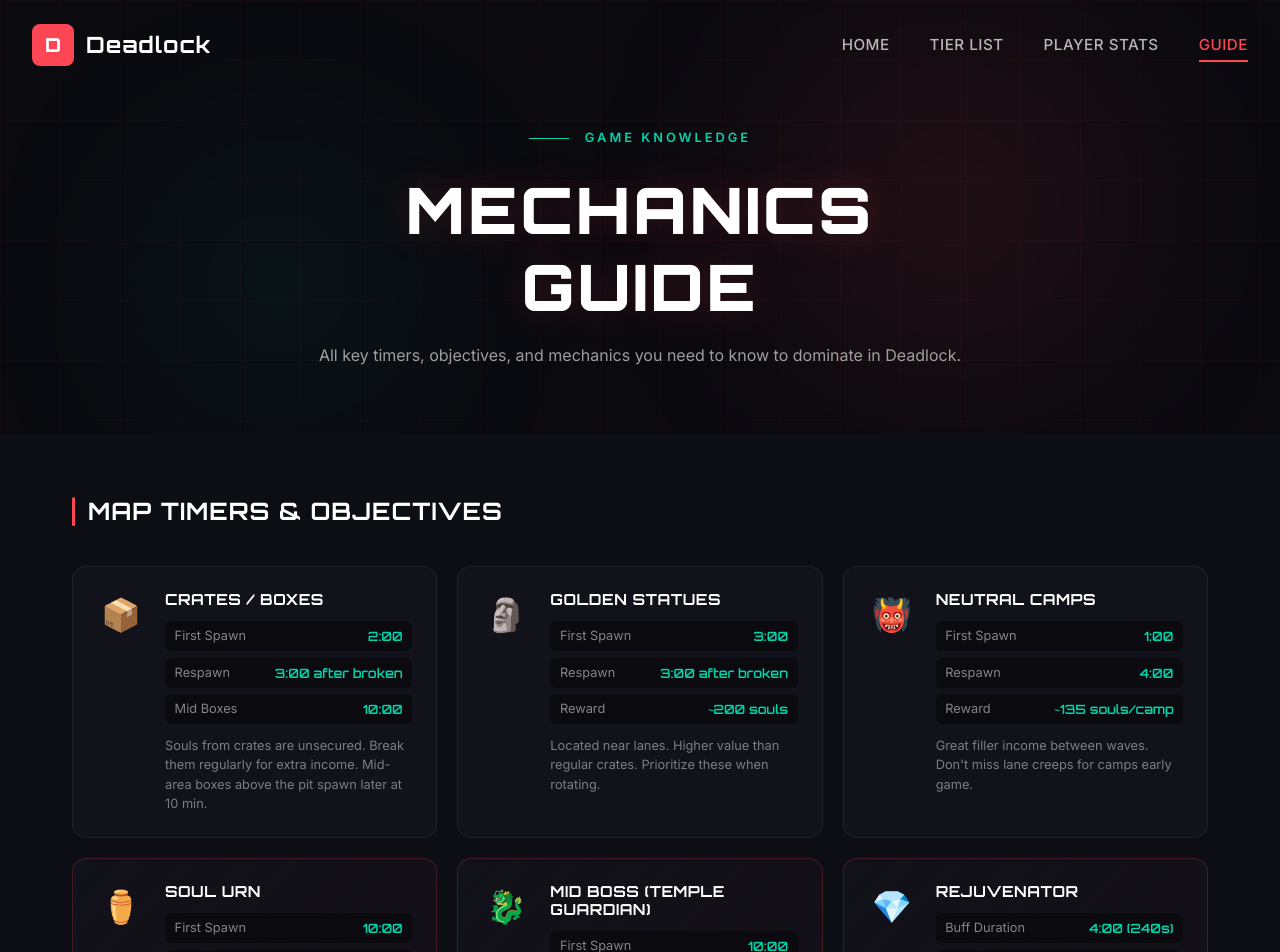
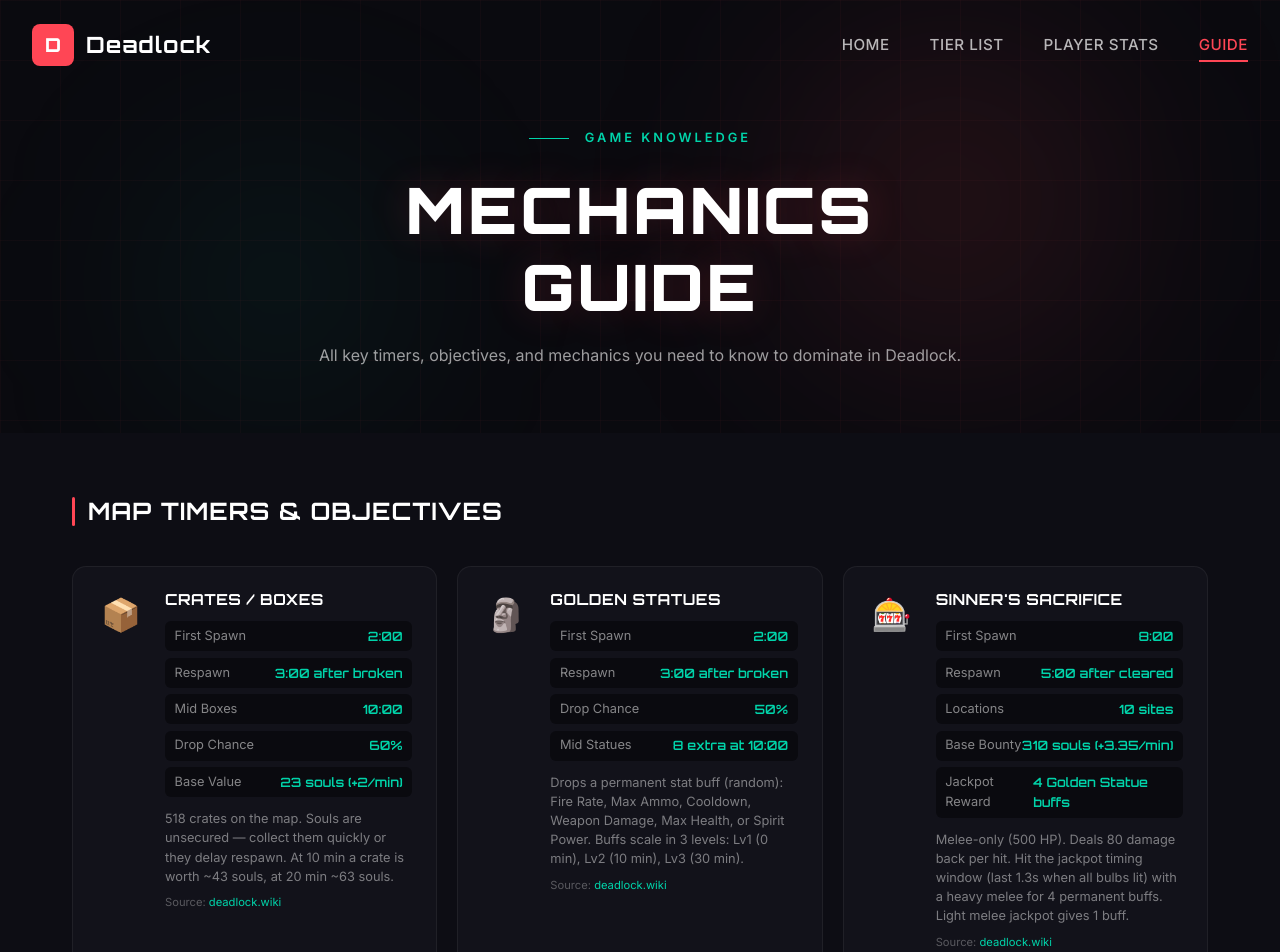
Before and after one commit to Shaxten/deadlock, an Angular app: page /guide in a window 1280 px wide. Shown: the top 952 px of the page. Built offline with nearby package versions, Linux system fonts and the light colour scheme.

Commit message:
feat: update guide with accurate wiki data, add Sinner's Sacrifice, source links

```diff
--- a/src/app/pages/guide/guide.html
+++ b/src/app/pages/guide/guide.html
@@ -40,8 +40,17 @@
                 <span class="timer-label">Mid Boxes</span>
                 <span class="timer-value">10:00</span>
               </div>
+              <div class="timer-row">
+                <span class="timer-label">Drop Chance</span>
+                <span class="timer-value">60%</span>
+              </div>
+              <div class="timer-row">
+                <span class="timer-label">Base Value</span>
+                <span class="timer-value">23 souls (+2/min)</span>
+              </div>
             </div>
-            <p class="timer-note">Souls from crates are unsecured. Break them regularly for extra income. Mid-area boxes above the pit spawn later at 10 min.</p>
+            <p class="timer-note">518 crates on the map. Souls are unsecured — collect them quickly or they delay respawn. At 10 min a crate is worth ~43 souls, at 20 min ~63 souls.</p>
+            <div class="timer-source">Source: <a href="https://deadlock.wiki/Crates" target="_blank" rel="noopener">deadlock.wiki</a></div>
           </div>
         </div>
 
@@ -53,18 +62,55 @@
             <div class="timer-details">
               <div class="timer-row">
                 <span class="timer-label">First Spawn</span>
-                <span class="timer-value">3:00</span>
+                <span class="timer-value">2:00</span>
               </div>
               <div class="timer-row">
                 <span class="timer-label">Respawn</span>
                 <span class="timer-value">3:00 after broken</span>
               </div>
               <div class="timer-row">
-                <span class="timer-label">Reward</span>
-                <span class="timer-value">~200 souls</span>
+                <span class="timer-label">Drop Chance</span>
+                <span class="timer-value">50%</span>
+              </div>
+              <div class="timer-row">
+                <span class="timer-label">Mid Statues</span>
+                <span class="timer-value">8 extra at 10:00</span>
               </div>
             </div>
-            <p class="timer-note">Located near lanes. Higher value than regular crates. Prioritize these when rotating.</p>
+            <p class="timer-note">Drops a permanent stat buff (random): Fire Rate, Max Ammo, Cooldown, Weapon Damage, Max Health, or Spirit Power. Buffs scale in 3 levels: Lv1 (0 min), Lv2 (10 min), Lv3 (30 min).</p>
+            <div class="timer-source">Source: <a href="https://deadlock.wiki/Golden_Statue" target="_blank" rel="noopener">deadlock.wiki</a></div>
+          </div>
+        </div>
+
+        <!-- Sinner's Sacrifice -->
+        <div class="timer-card">
+          <div class="timer-icon">🎰</div>
+          <div class="timer-content">
+            <h3>Sinner's Sacrifice</h3>
+            <div class="timer-details">
+              <div class="timer-row">
+                <span class="timer-label">First Spawn</span>
+                <span class="timer-value">8:00</span>
+              </div>
+              <div class="timer-row">
+                <span class="timer-label">Respawn</span>
+                <span class="timer-value">5:00 after cleared</span>
+              </div>
+              <div class="timer-row">
+                <span class="timer-label">Locations</span>
+                <span class="timer-value">10 sites</span>
+              </div>
+              <div class="timer-row">
+                <span class="timer-label">Base Bounty</span>
+                <span class="timer-value">310 souls (+3.35/min)</span>
+              </div>
+              <div class="timer-row">
+                <span class="timer-label">Jackpot Reward</span>
+                <span class="timer-value">4 Golden Statue buffs</span>
+              </div>
+            </div>
+            <p class="timer-note">Melee-only (500 HP). Deals 80 damage back per hit. Hit the jackpot timing window (last 1.3s when all bulbs lit) with a heavy melee for 4 permanent buffs. Light melee jackpot gives 1 buff.</p>
+            <div class="timer-source">Source: <a href="https://deadlock.wiki/Sinner%27s_Sacrifice" target="_blank" rel="noopener">deadlock.wiki</a></div>
           </div>
         </div>
 
@@ -72,7 +118,7 @@
         <div class="timer-card">
           <div class="timer-icon">👹</div>
           <div class="timer-content">
-            <h3>Neutral Camps</h3>
+            <h3>Neutral Camps (Denizens)</h3>
             <div class="timer-details">
               <div class="timer-row">
                 <span class="timer-label">First Spawn</span>
@@ -87,7 +133,8 @@
                 <span class="timer-value">~135 souls/camp</span>
               </div>
             </div>
-            <p class="timer-note">Great filler income between waves. Don't miss lane creeps for camps early game.</p>
+            <p class="timer-note">Great filler income between waves. Don't miss lane creeps for camps early game. Strong neutrals give +25% bounty.</p>
+            <div class="timer-source">Source: <a href="https://deadlock.wiki/Neutrals" target="_blank" rel="noopener">deadlock.wiki</a></div>
           </div>
         </div>
 
@@ -110,7 +157,8 @@
                 <span class="timer-value">Yellow Lane</span>
               </div>
             </div>
-            <p class="timer-note">Alternates lanes each spawn. Delivering the urn grants a large soul payout to your team. Carrier is visible on the map and can be killed to drop it.</p>
+            <p class="timer-note">Alternates lanes each spawn. Delivering the urn grants a large soul payout to your team. Carrier is visible on the map and can be killed to drop it. First spawn is always on Yellow Lane.</p>
+            <div class="timer-source">Source: <a href="https://deadlock.wiki/Soul_Urn" target="_blank" rel="noopener">deadlock.wiki</a></div>
           </div>
         </div>
 
@@ -134,6 +182,7 @@
               </div>
             </div>
             <p class="timer-note">Drops the Rejuvenator crystal. Requires multiple players. A global roar announces its spawn. Cannot be damaged from range — you must be close.</p>
+            <div class="timer-source">Source: <a href="https://deadlock.wiki/Mid-Boss" target="_blank" rel="noopener">deadlock.wiki</a></div>
           </div>
         </div>
 
--- a/src/app/pages/guide/guide.scss
+++ b/src/app/pages/guide/guide.scss
@@ -215,6 +215,19 @@
   line-height: 1.5;
 }
 
+.timer-source {
+  margin-top: 0.5rem;
+  font-family: var(--font-body);
+  font-size: 0.7rem;
+  color: rgba(255, 255, 255, 0.3);
+
+  a {
+    color: var(--color-accent);
+    text-decoration: none;
+    &:hover { text-decoration: underline; }
+  }
+}
+
 // Mechanics Grid
 .mechanics-grid {
   display: grid;
```
